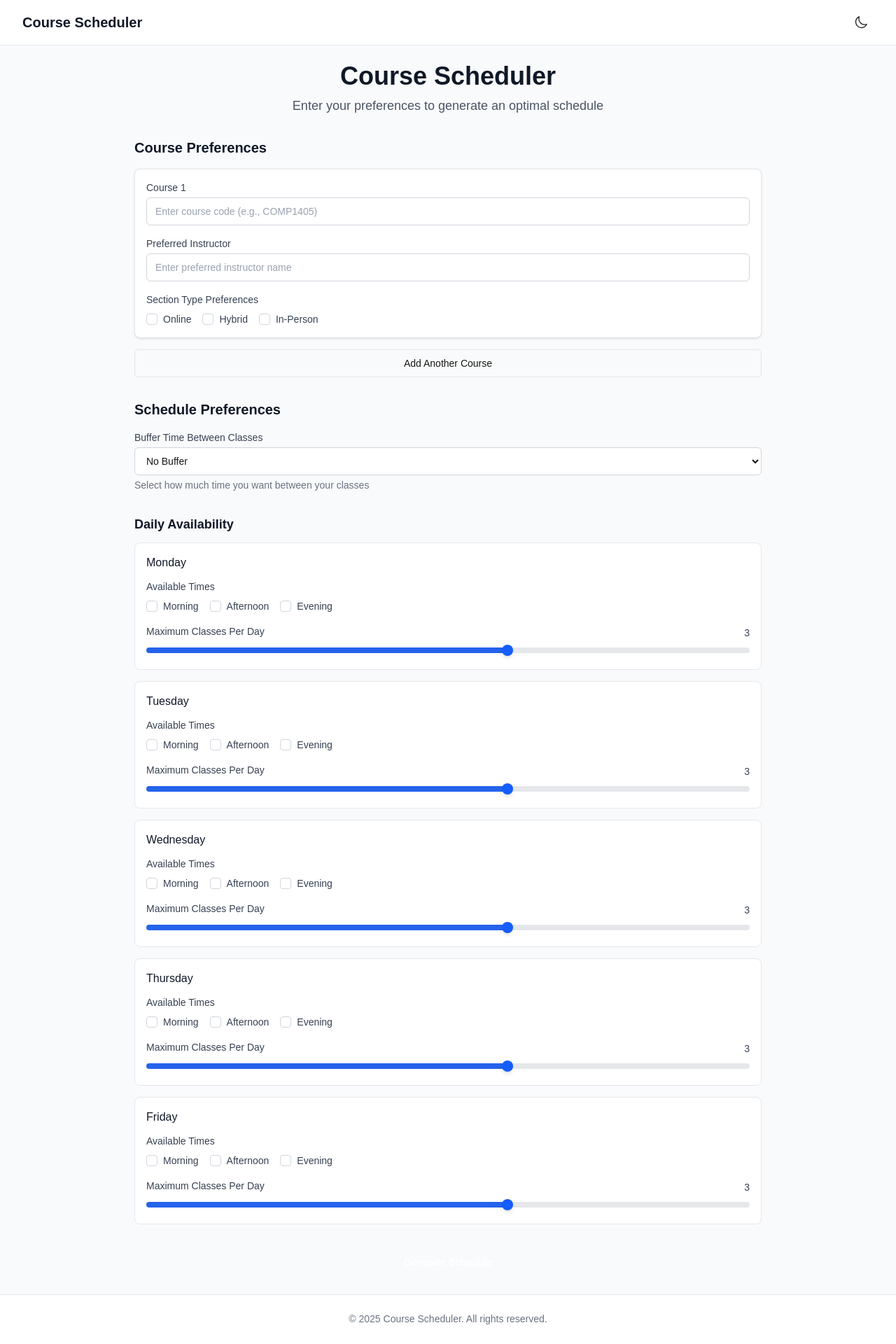
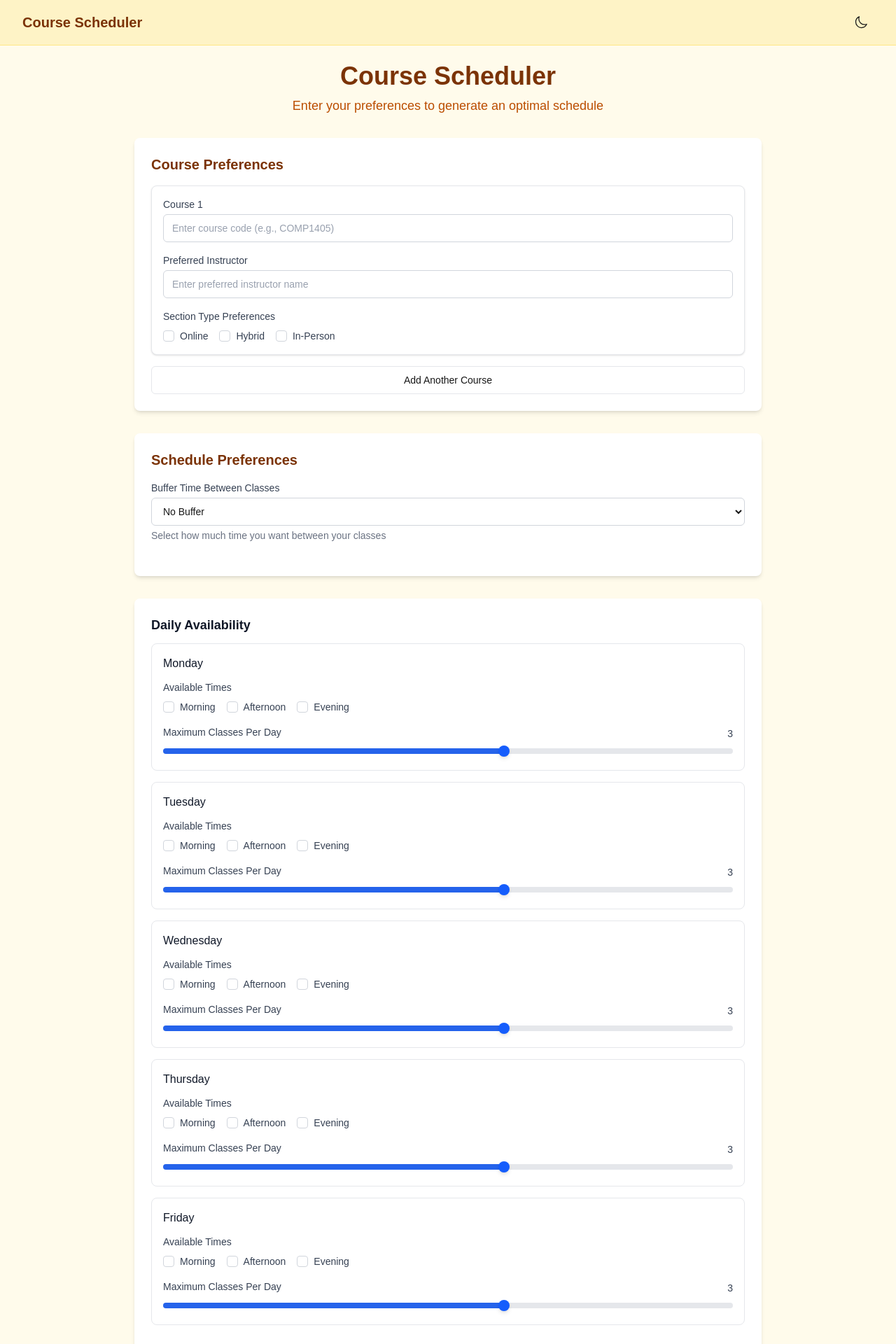
Before and after one commit to Rubber-Ducky-Development/carleton-course-scheduler, a Next.js app: page / in a window 1280 px wide. Shown: the top 1920 px of the page at 70% size. Built offline with nearby package versions, Linux system fonts and the light colour scheme.

Commit message:
Change background to orange

```diff
--- a/src/app/globals.css
+++ b/src/app/globals.css
@@ -1,7 +1,7 @@
 @import "tailwindcss";
 
 :root {
-  --background: #ffffff;
+  --background: #ffeee1; /* Light yellow background */
   --foreground: #171717;
   --color-background: var(--background);
   --color-foreground: var(--foreground);
@@ -11,7 +11,7 @@
 
 @media (prefers-color-scheme: dark) {
   :root {
-    --background: #0a0a0a;
+    --background: #5c4d10; /* Dark yellow background */
     --foreground: #ededed;
   }
 }
--- a/src/app/page.tsx
+++ b/src/app/page.tsx
@@ -11,22 +11,22 @@ import { useSchedulerStore } from '@/lib/store/scheduler';
 export default function Home() {
   const { preferences, addCourse } = useSchedulerStore();
   return (
-    <div className="flex min-h-screen flex-col bg-gray-50 dark:bg-gray-950">
+    <div className="flex min-h-screen flex-col bg-amber-50 dark:bg-amber-900">
       <Header />
 
       <main className="flex-1 px-4 py-6 sm:px-6 lg:px-8">
         <div className="mx-auto max-w-4xl">
           <div className="mb-8 text-center">
-            <h1 className="mb-2 text-3xl font-bold text-gray-900 dark:text-white sm:text-4xl">
+            <h1 className="mb-2 text-3xl font-bold text-amber-900 dark:text-amber-100 sm:text-4xl">
               Course Scheduler
             </h1>
-            <p className="text-lg text-gray-600 dark:text-gray-400">
+            <p className="text-lg text-amber-700 dark:text-amber-300">
               Enter your preferences to generate an optimal schedule
             </p>
           </div>
 
-          <section className="mb-8">
-            <h2 className="mb-4 text-xl font-semibold text-gray-900 dark:text-white">
+          <section className="mb-8 rounded-lg bg-white p-6 shadow-md dark:bg-amber-950 dark:shadow-amber-900/20">
+            <h2 className="mb-4 text-xl font-semibold text-amber-900 dark:text-amber-100">
               Course Preferences
             </h2>
 
@@ -47,26 +47,26 @@ export default function Home() {
             )}
           </section>
 
-          <section className="mb-8">
-            <h2 className="mb-4 text-xl font-semibold text-gray-900 dark:text-white">
+          <section className="mb-8 rounded-lg bg-white p-6 shadow-md dark:bg-amber-950 dark:shadow-amber-900/20">
+            <h2 className="mb-4 text-xl font-semibold text-amber-900 dark:text-amber-100">
               Schedule Preferences
             </h2>
 
             <BufferTimeForm />
           </section>
 
-          <section className="mb-8">
+          <section className="mb-8 rounded-lg bg-white p-6 shadow-md dark:bg-amber-950 dark:shadow-amber-900/20">
             <AvailabilityForm />
           </section>
 
-          <section>
+          <section className="mb-8 rounded-lg bg-white p-6 shadow-md dark:bg-amber-950 dark:shadow-amber-900/20">
             <SchedulerForm />
           </section>
         </div>
       </main>
 
-      <footer className="border-t border-gray-200 bg-white px-4 py-6 dark:border-gray-800 dark:bg-gray-900 sm:px-6 lg:px-8">
-        <div className="mx-auto max-w-7xl text-center text-sm text-gray-500 dark:text-gray-400">
+      <footer className="border-t border-amber-200 bg-amber-100 px-4 py-6 dark:border-amber-700 dark:bg-amber-800 sm:px-6 lg:px-8">
+        <div className="mx-auto max-w-7xl text-center text-sm text-amber-800 dark:text-amber-200">
           &copy; {new Date().getFullYear()} Course Scheduler. All rights reserved.
         </div>
       </footer>
--- a/src/components/layout/header.tsx
+++ b/src/components/layout/header.tsx
@@ -4,10 +4,10 @@ import { ThemeToggle } from '@/components/layout/theme-toggle';
 
 export function Header() {
     return (
-        <header className="sticky top-0 z-10 border-b border-gray-200 bg-white dark:border-gray-800 dark:bg-gray-900">
+        <header className="sticky top-0 z-10 border-b border-amber-200 bg-amber-100 dark:border-amber-700 dark:bg-amber-800">
             <div className="mx-auto flex h-16 max-w-7xl items-center justify-between px-4 sm:px-6 lg:px-8">
                 <div className="flex items-center">
-                    <h1 className="text-xl font-bold text-gray-900 dark:text-white">
+                    <h1 className="text-xl font-bold text-amber-900 dark:text-amber-100">
                         Course Scheduler
                     </h1>
                 </div>
```
Also changed, not shown: peach.avif (added).
